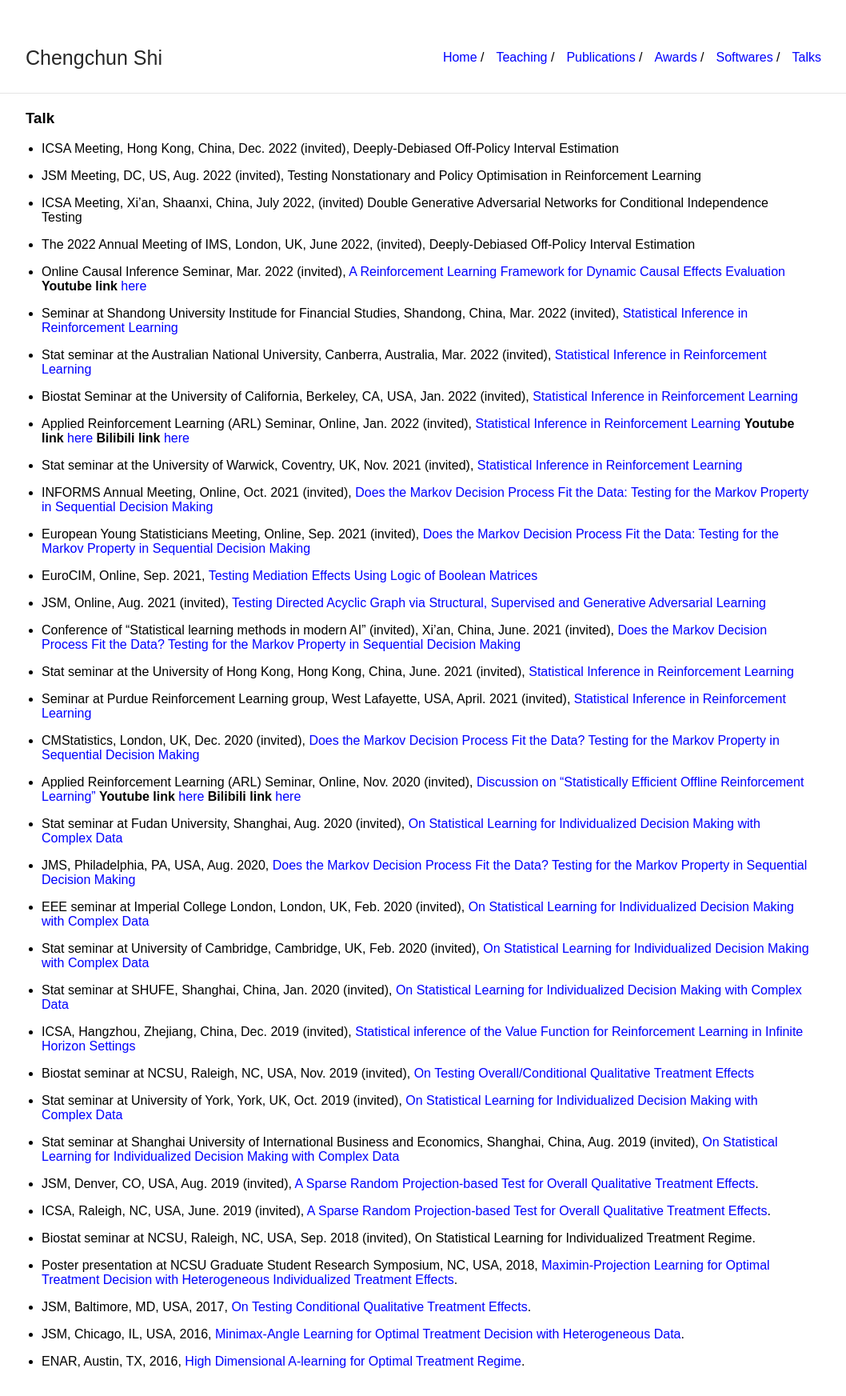
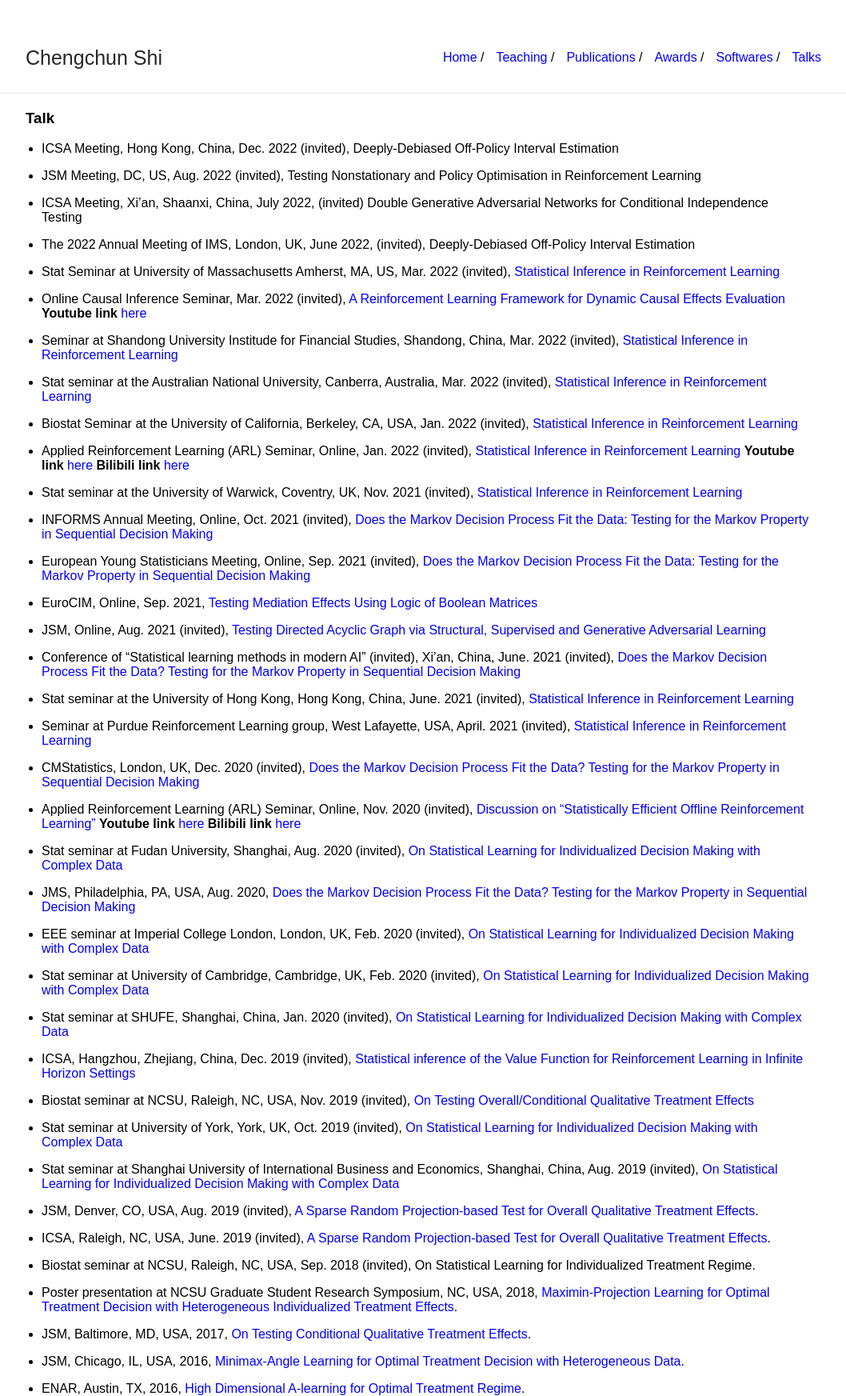
Before and after one commit to callmespring/callmespring.github.io, a Jekyll site: the page built from talk.md, in a window 1280 px wide. Shown: the whole page at 80% size, without its empty margins (108-1166 px from the left). Built offline with Jekyll 4.4.1, drawn with Linux system fonts in a browser that asks for light colours; before the commit the page ends 1711 px from its top, so only the background shows below that.

Commit message:
Update talk.md

```diff
--- a/talk.md
+++ b/talk.md
@@ -12,6 +12,8 @@
 * ICSA Meeting, Xi'an, Shaanxi, China, July 2022, (invited) Double Generative Adversarial Networks for Conditional Independence Testing
 
 * The 2022 Annual Meeting of IMS, London, UK, June 2022, (invited), Deeply-Debiased Off-Policy Interval Estimation
+
+* Stat Seminar at University of Massachusetts Amherst, MA, US, Mar. 2022 (invited), [Statistical Inference in Reinforcement Learning](./slides/StatRL.pdf)
 
 * Online Causal Inference Seminar, Mar. 2022 (invited), [A Reinforcement Learning Framework for Dynamic Causal Effects Evaluation](./slides/CausalRL.pdf) **Youtube link** [here](https://www.youtube.com/watch?v=Zor1CmRyycw)
 
```
